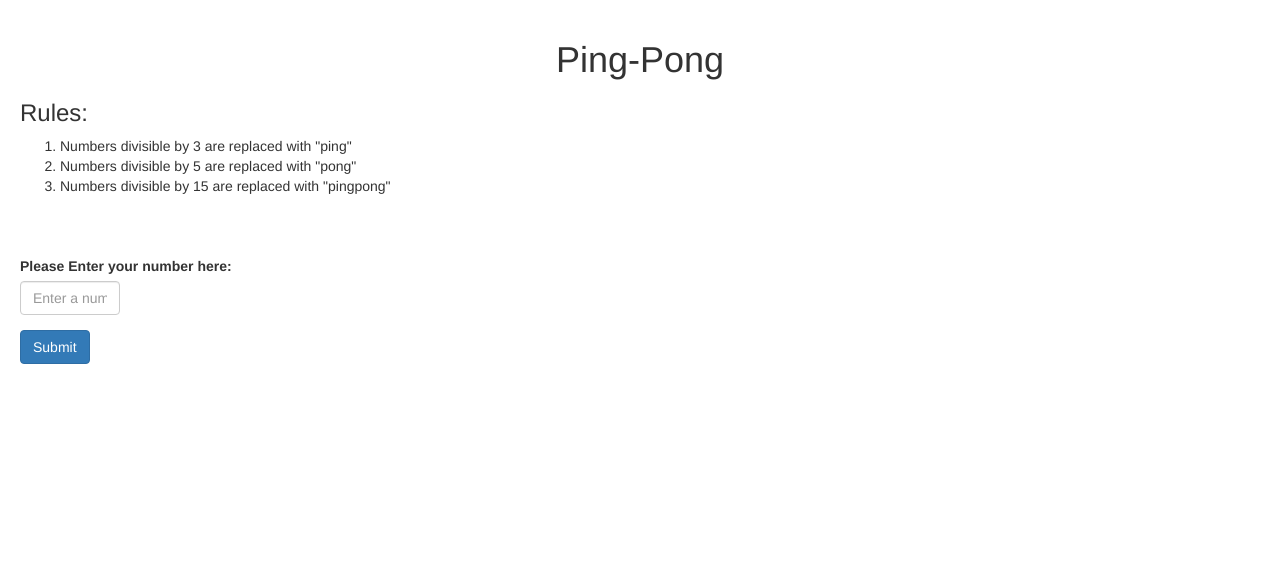
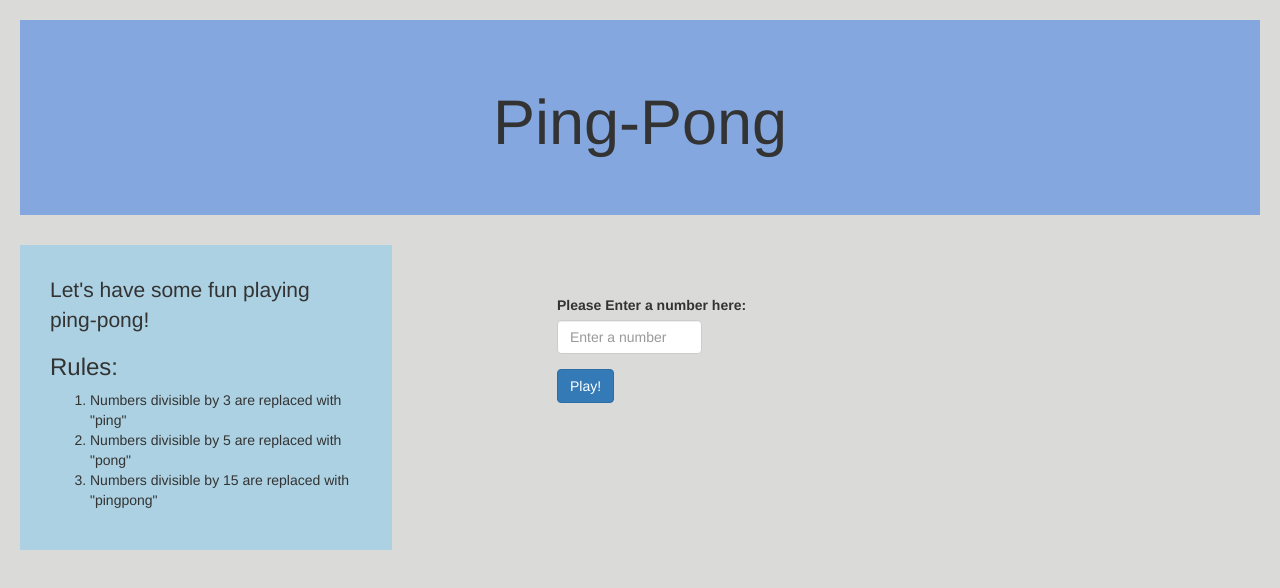
Before and after one commit to nati6218/ping-pong-game, a plain HTML site: page index.html in a window 1280 px wide. Drawn offline with Linux system fonts and the light colour scheme.

Commit message:
add README and style to the page

```diff
--- a/css/styles.css
+++ b/css/styles.css
@@ -1,5 +1,8 @@
+body{
+  background-color: #dadbd9;
+}
 #number{
-  width: 100px;
+  width: 70%;
 }
 
 h1{
@@ -17,3 +20,17 @@ form{
 #output{
   display: none;
 }
+.jumbotron {
+  background-color: #84a7e0;
+}
+#rules{
+  float: left;
+  padding: 30px;
+  width: 30%;
+  background-color:#acd1e2
+}
+
+#container {
+ float: right;
+ padding-right: 40%;
+}
--- a/index.html
+++ b/index.html
@@ -9,7 +9,14 @@
   <title>Ping Pong</title>
 </head>
 <body>
-  <h1>Ping-Pong</h1>
+  <div class="jumbotron jumbotron-fluid">
+  <div class="container">
+    <h1 class="display-4">Ping-Pong</h1>
+
+  </div>
+</div>
+<div id="rules">
+<p class="lead">Let's have some fun playing ping-pong!</p>
 
   <h3>Rules:</h3>
 
@@ -20,14 +27,15 @@
     <li>Numbers divisible by 5 are replaced with "pong"</li>
     <li>Numbers divisible by 15 are replaced with "pingpong"</li>
   </ol>
-
+</div>
+<div id="container">
   <form>
     <div class="form-group">
-      <label for="formGroupExampleInput">Please Enter your number here:</label>
+      <label for="formGroupExampleInput">Please Enter a number here:</label>
       <input type="text" class="form-control" id="number" placeholder="Enter a number">
     </div>
 
-    <button type="submit" class="btn btn-primary">Submit</button>
+    <button type="submit" class="btn btn-primary">Play!</button>
   </form>
   <br>
   <div id="output">
@@ -36,7 +44,7 @@
     </ul>
   </div>
 
-
+</div>
 
 
 </body>
--- a/js/scripts.js
+++ b/js/scripts.js
@@ -18,4 +18,5 @@ $(document).ready(function(){
 
   });
   $("#output").show(number);
+  this.removeClass(number);
 });
```
Also changed, not shown: 2 other files.
